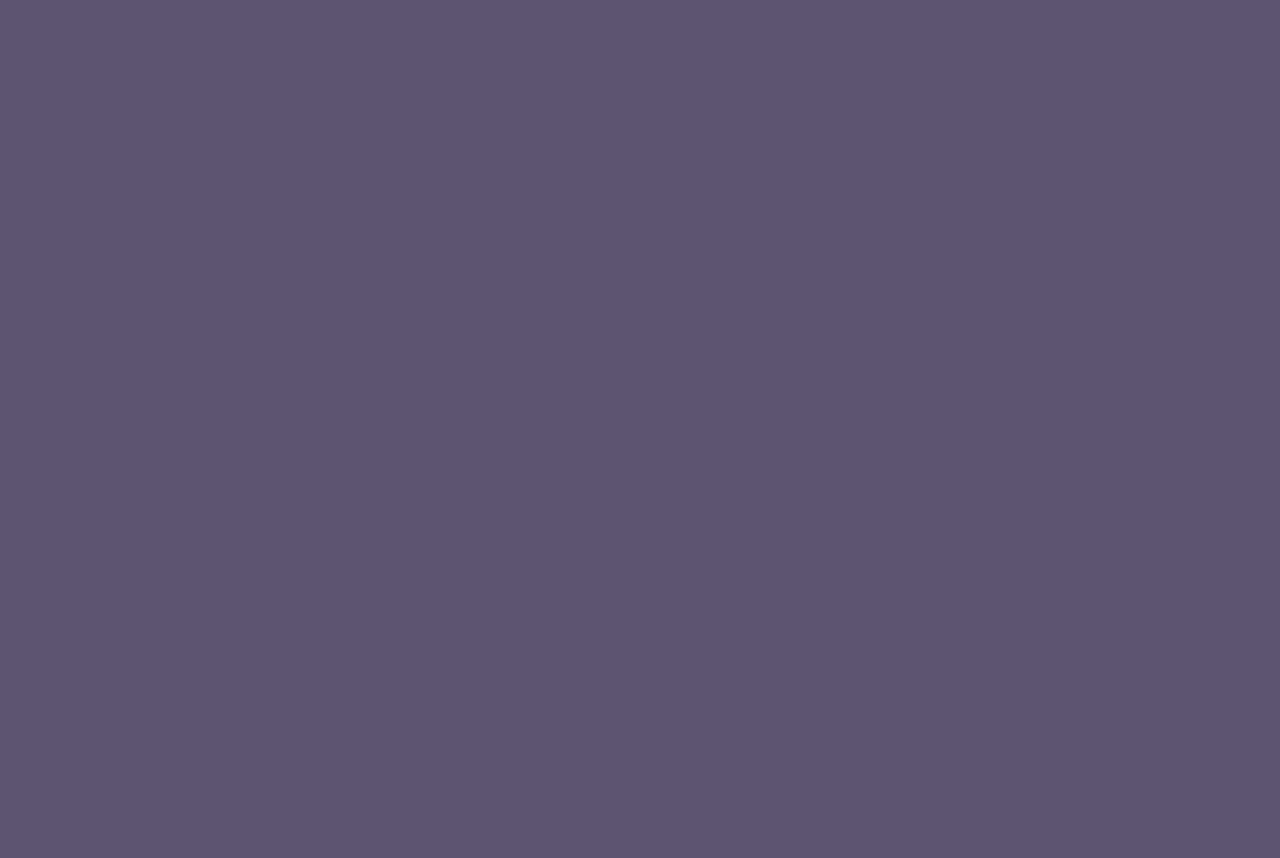
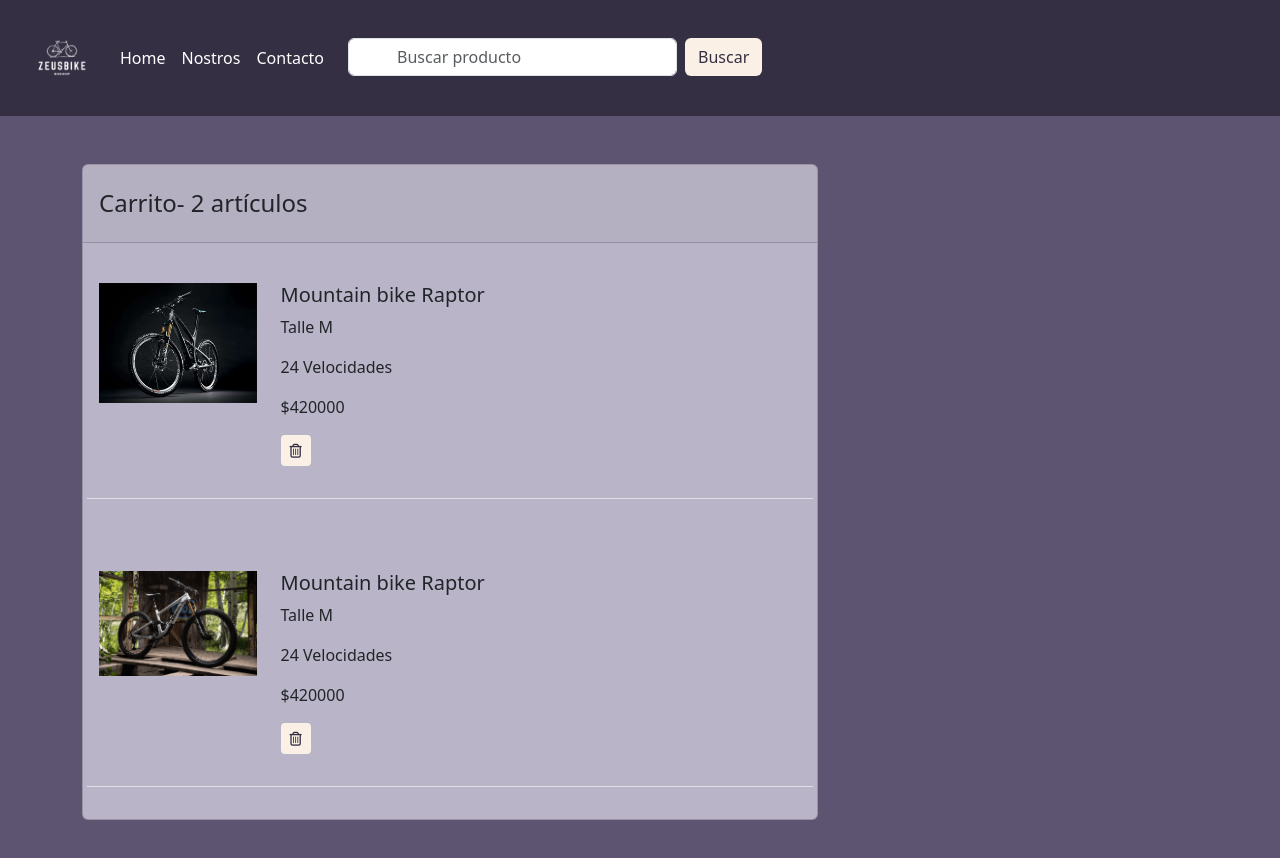
Before and after one commit to niconicoalarcon/ZeusBike-Ecommerce, a website built with Vite: page pages/carroshop.html in a window 1280 px wide. Before the commit the page ends 800 px from the top, so only its background shows below. Built offline with nearby package versions, Linux system fonts and the light colour scheme.

Commit message:
Afinando detalles carrito y gral

```diff
--- a/css/style.css
+++ b/css/style.css
@@ -6,3 +6,8 @@ body{
   color: white;
   background-color:var(--bg--body)
 }
+/*estilos carrusel*/
+.carousel-item img{
+  opacity: 0.8;
+  height: 450px;
+}
--- a/css/styleNav.css
+++ b/css/styleNav.css
@@ -34,13 +34,3 @@
 .fa-solid.fa-cart-shopping{
     color: var(--color--bottons);
 }
-/*estilos carrusel*/
-.carousel-item img{
-    opacity: 0.8;
-    height: 450px;
-}
-
-/*Estilos cards productos*/
-.card img{
-    height: 80%;
-}
--- a/css/styleProductos.css
+++ b/css/styleProductos.css
@@ -18,3 +18,7 @@
     border-color:black;
     color:var(--color--text--boton);
 }
+/*Estilos cards productos*/
+.card img{
+    height: 80%;
+}
--- a/pages/carroshop.html
+++ b/pages/carroshop.html
@@ -3,11 +3,89 @@
 <head>
     <meta charset="UTF-8">
     <meta name="viewport" content="width=device-width, initial-scale=1.0">
+    <link rel="stylesheet" href="https://cdnjs.cloudflare.com/ajax/libs/font-awesome/6.4.2/css/all.min.css"/>
     <title>Carro de compras</title>
 </head>
 <body>
-    <head>
+    <header>
+        <nav class="navbar navbar-expand-lg bg_nav text_color">
+            <div class="container-fluid text_color">
+                <a><img class="logo" src="../img/logosmall.png" alt="logo zeus bikeshop" width="100" height="100"></a>
+                <button class="navbar-toggler" type="button" data-bs-toggle="collapse" data-bs-target="#navbarNav" aria-controls="navbarNav" aria-expanded="false" aria-label="Toggle navigation">
+                <span class="navbar-toggler-icon"></span>
+                </button>
+                <div class="collapse navbar-collapse" id="navbarNav">
+                <ul class="navbar-nav">
+                    <li class="nav-item">
+                    <a class="nav-link text_color" aria-current="page" href="../index.html">Home</a>
+                    </li>
+                    <li class="nav-item">
+                    <a class="nav-link text_color" aria-current="page" href="./nosotros.html">Nostros</a>
+                    </li>
+                    <li class="nav-item">
+                    <a class="nav-link text_color" href="./contacto.html">Contacto</a>
+                    </li>
+                    <li class="nav-item">
+                    <form class="d-flex d-flex justify-content-end mx-3 boton" role="search">
+                        <input class="form-control me-2 justify-content-end px-5 " type="search" placeholder="Buscar producto" aria-label="Search">
+                        <button class="btn text_color" type="submit">Buscar</button>
+                    </form>
+                    </li>
+                </ul>
+                </div>
+            </div>
+        </nav>
+    <!--Final barra navegacion-->
+    </header>
+    <main>
+        <section class="container my-5">
+            <div class="row d-flex justify-content-center my-4">
+                <div class="col-8">
+                    <div class="card mb-4">
+                        <div class="card-header py-4">
+                            <h4 class="mb-0">
+                                Carrito- 2 artículos
+                            </h4>
+                        </div>
+                        <div class="card-body">
+                            <div class="row border-bottom py-4 mb-3">
+                                <div class="col-3 mb-1">
+                                    <div class="bg-image rounded">
+                                        <img class="w-100" src="../img/productos/bike2.jpg" alt="">
+                                    </div>
+                                </div>
+                                <div class="col-5">
+                                    <h5>Mountain bike Raptor</h5>
+                                    <p>Talle M</p>
+                                    <p>24 Velocidades</p>
+                                    <p>$420000</p>
+                                    <button type="button" class="btn btn-sm me-1 mb-2"><i class="fa-regular fa-trash-can"></i></button>
 
-    </head>
+                                </div>
+                            </div>
+                        </div>
+                        <div class="card-body">
+                            <div class="row border-bottom py-4 mb-3">
+                                <div class="col-3 mb-1">
+                                    <div class="bg-image rounded">
+                                        <img class="w-100" src="../img/productos/bike4.png" alt="">
+                                    </div>
+                                </div>
+                                <div class="col-5">
+                                    <h5>Mountain bike Raptor</h5>
+                                    <p>Talle M</p>
+                                    <p>24 Velocidades</p>
+                                    <p>$420000</p>
+                                    <button type="button" class="btn btn-sm me-1 mb-2"><i class="fa-regular fa-trash-can"></i></button>
+
+                                </div>
+                            </div>
+                        </div>
+                    </div>
+                </div>
+                <div class="col-4 "></div>
+            </div>
+        </section>
+    <script type="module" src="/main.js"></script>
 </body>
 </html>
```
Also changed, not shown: index.html (+3 -3 lines), pages/contacto.html (+5 -2 lines), pages/nosotros.html (+2 -2 lines), css/carroshop.css (added).
